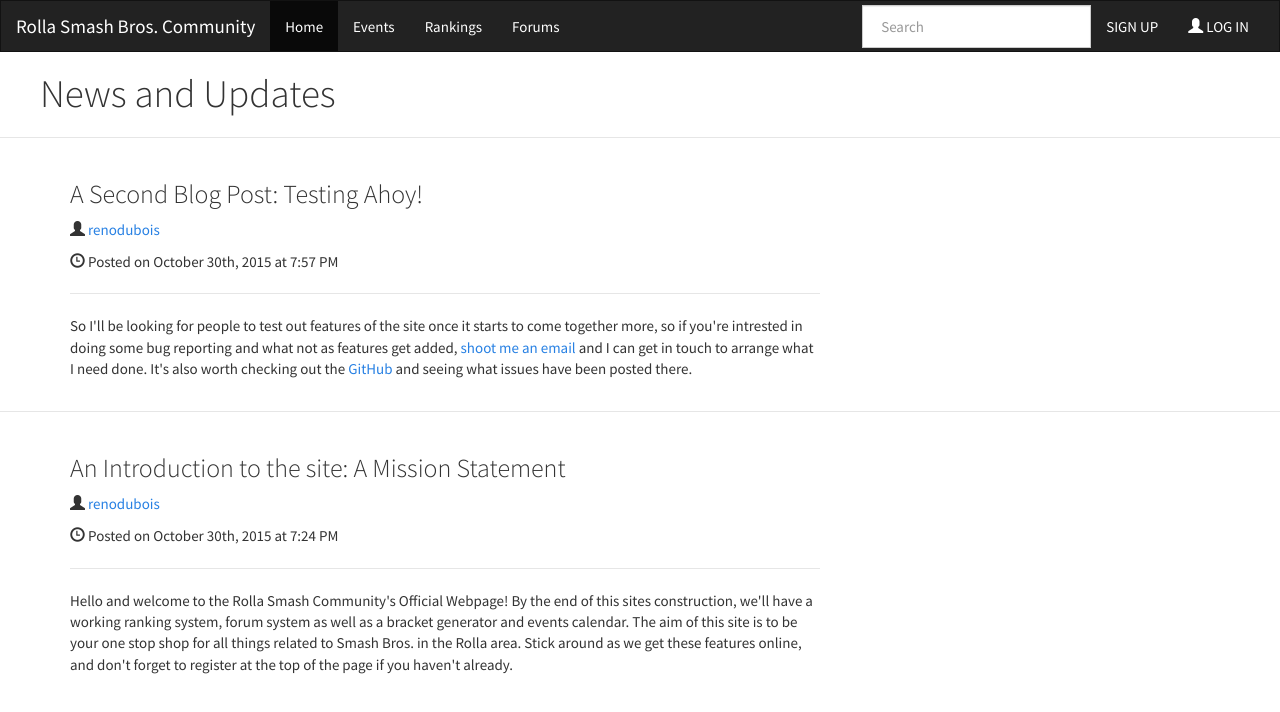
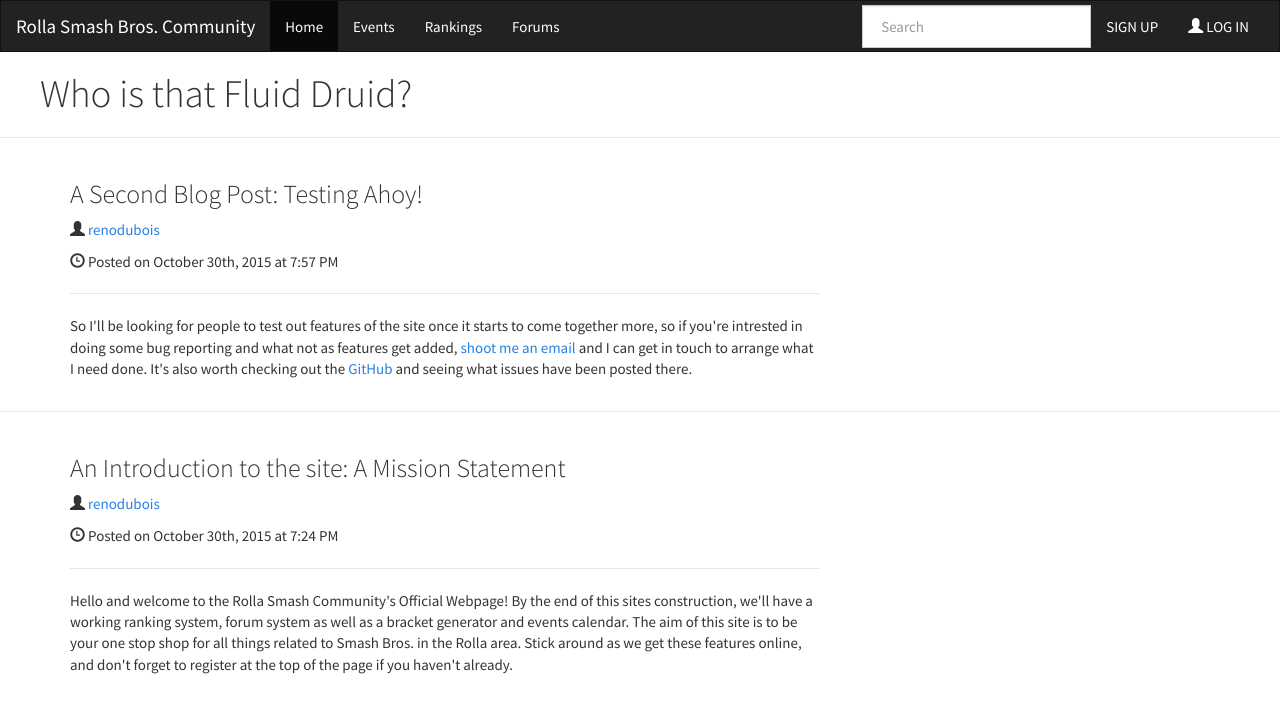
Before and after one commit to renodubois/renodubois.github.io, a plain HTML site: page index.html in a window 1280 px wide. Drawn offline with nearby package versions, Linux system fonts and the light colour scheme.

Commit message:
Testing update

```diff
--- a/index.html
+++ b/index.html
@@ -63,7 +63,7 @@
 <!-- Main Content Area -->
 
 <div class="maincontent">
-  <h1>News and Updates</h1>
+  <h1>Who is that Fluid Druid?</h1>
 </div>
 
 <hr>
```
